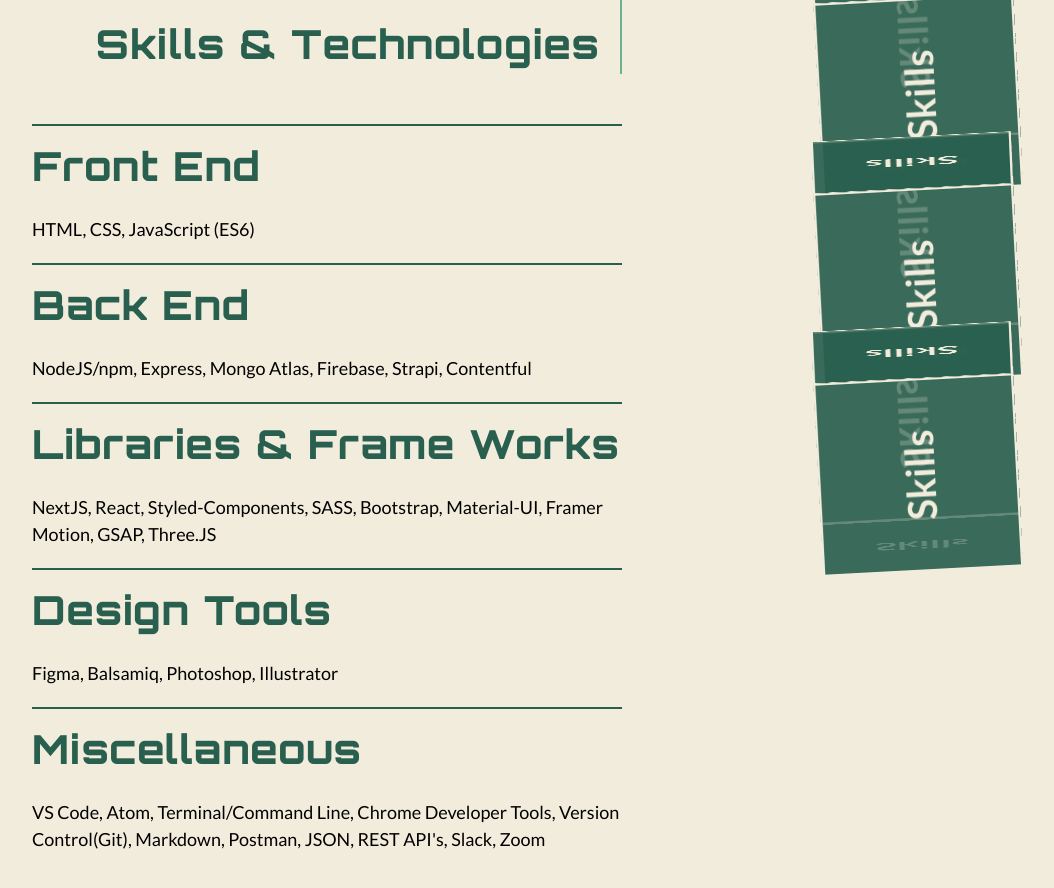
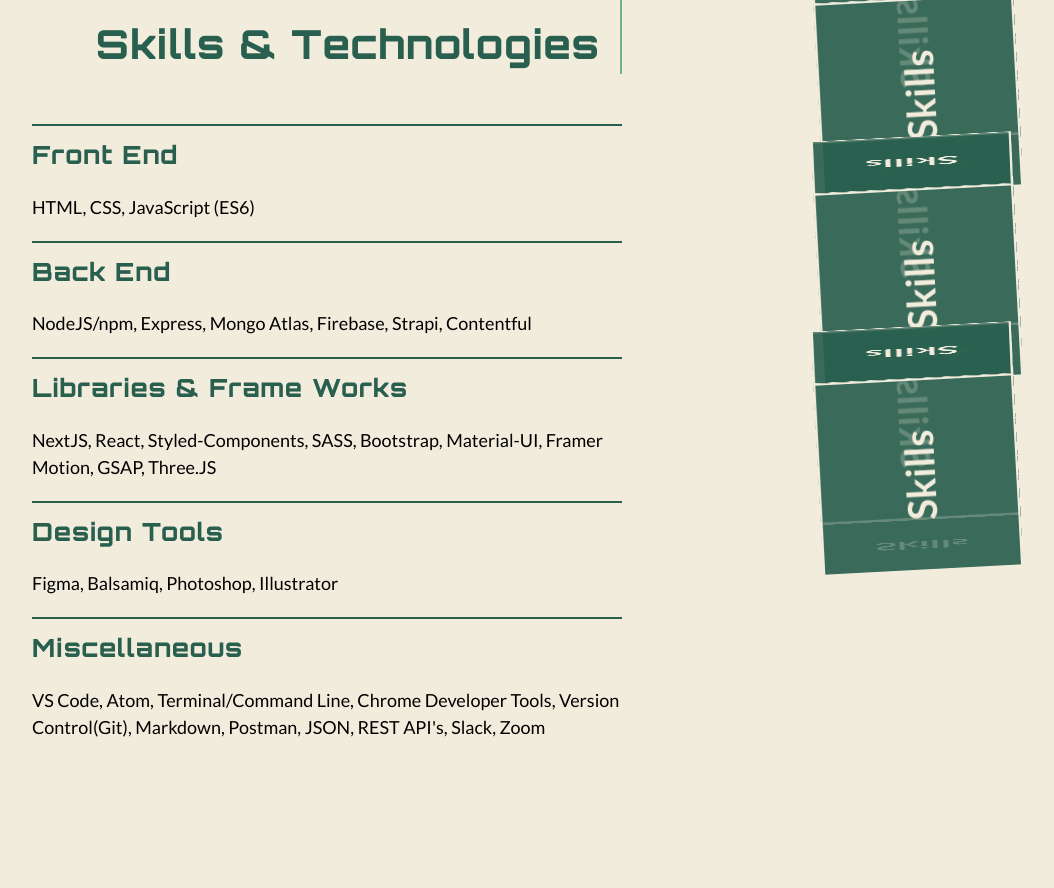
Before and after one commit to ChristianWare/Portland, a Next.js app: page / in a window 1280 px wide. Shown: the part 1160-2048 px from the top of the page, without its empty margins (18-1072 px from the left). Built offline with nearby package versions, Linux system fonts and the light colour scheme.

Commit message:
Skills/Favicon Update

```diff
--- a/src/components/Skills.js
+++ b/src/components/Skills.js
@@ -9,20 +9,20 @@
           01. <br /> <br />
           Skills & Technologies
         </h3>
-        <h3 className={styles.heading}>Front End</h3>
+        <h5 className={styles.heading}>Front End</h5>
         <p className={styles.copy}>HTML, CSS, JavaScript (ES6)</p>
-        <h3 className={styles.heading}>Back End</h3>
+        <h5 className={styles.heading}>Back End</h5>
         <p className={styles.copy}>
           NodeJS/npm, Express, Mongo Atlas, Firebase, Strapi, Contentful
         </p>
-        <h3 className={styles.heading}>Libraries & Frame Works</h3>
+        <h5 className={styles.heading}>Libraries & Frame Works</h5>
         <p className={styles.copy}>
           NextJS, React, Styled-Components, SASS, Bootstrap, Material-UI, Framer
           Motion, GSAP, Three.JS
         </p>
-        <h3 className={styles.heading}>Design Tools</h3>
+        <h5 className={styles.heading}>Design Tools</h5>
         <p className={styles.copy}>Figma, Balsamiq, Photoshop, Illustrator</p>
-        <h3 className={styles.heading}>Miscellaneous</h3>
+        <h5 className={styles.heading}>Miscellaneous</h5>
         <p className={styles.copy}>
           VS Code, Atom, Terminal/Command Line, Chrome Developer Tools, Version
           Control(Git), Markdown, Postman, JSON, REST API&apos;s, Slack, Zoom
```
Also changed, not shown: public/images/Screen_Shot_2022-03-25_at_1.31.36_AM-removebg-preview.png (added), 1 other file (tests, documents, lock files or other folders).
